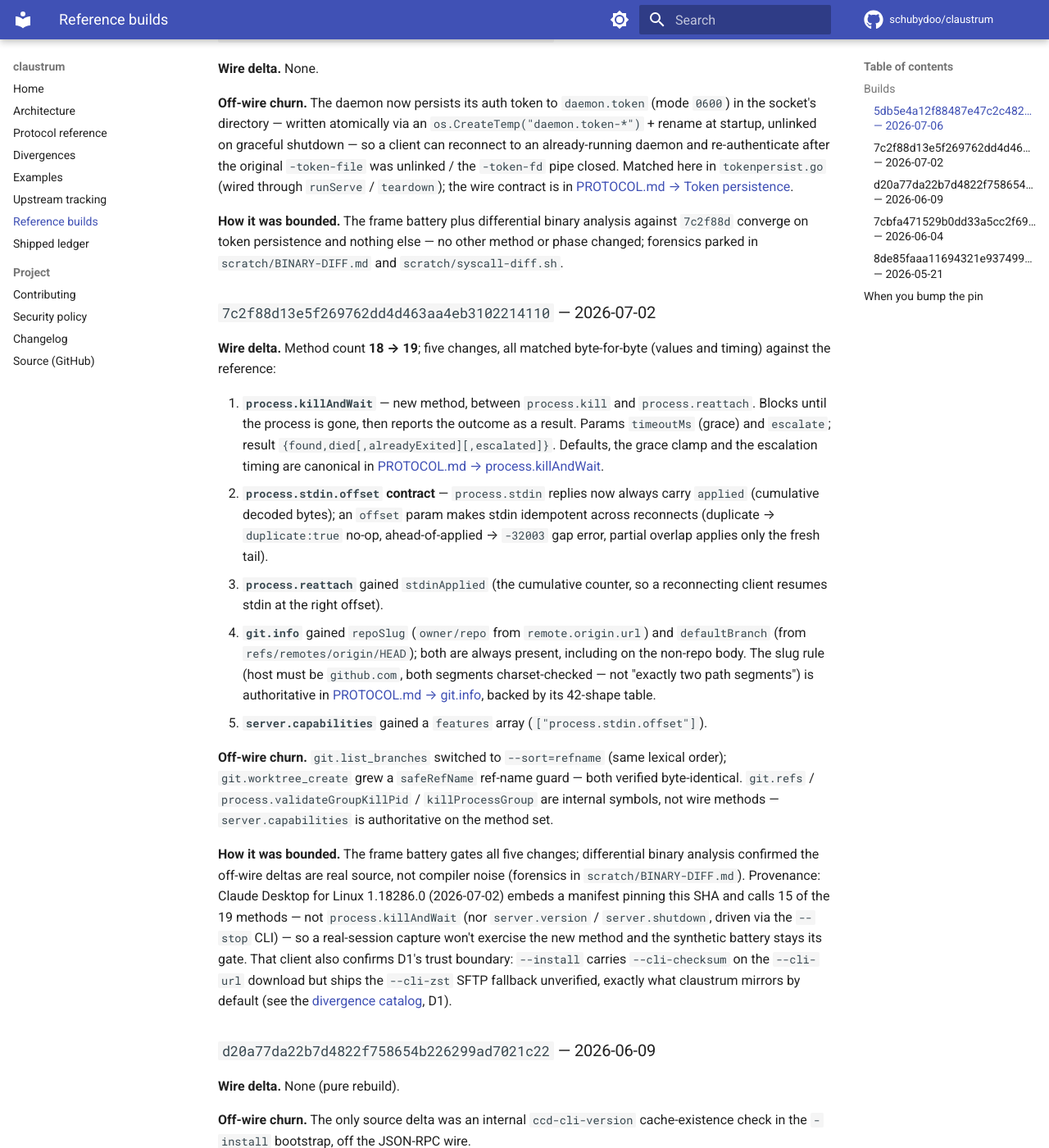
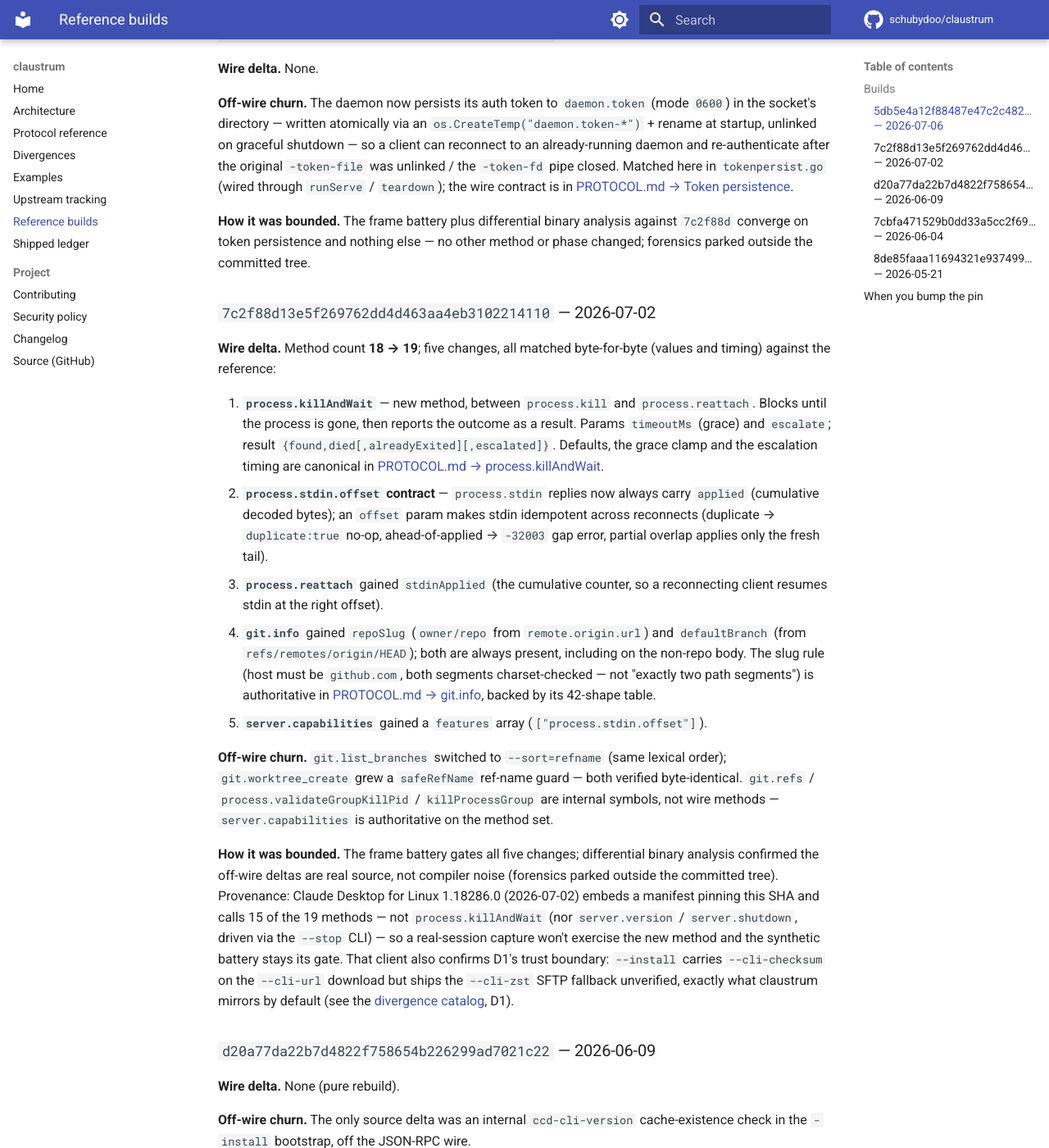
Before and after one commit to schubydoo/claustrum, an MkDocs documentation site: the page built from docs/REFERENCE-BUILDS.md, in a window 1280 px wide and 1400 px high, scrolled down 829 px. Shown: the whole window at 82% size. Built offline with MkDocs 1.6.1 and Material for MkDocs 9.7.7, drawn with Linux system fonts in a browser that asks for light colours; comment, search, counter and statistics services are not loaded; some of the changed text lies outside the part shown.

Commit message:
docs: restore dropped measurement hedges + review nits
Addresses the PR 256 review (real @claude + local pr-reviewer). Docs/config only;
no wire surface.

Important — restore the qualifier the condensation dropped while keeping the
number/row (the class this repo guards against):
- PROTOCOL killAndWait: 30000 ms ceiling is a black-box bracket (29500, 30500];
  7 s reap is measured (timeoutMs:500 vs an unreapable child -> 7.51 s).
- PROTOCOL root destDir: whether the reference refuses it is not measured; the
  guard is justified by our own recursive delete, not a reference claim.
- PROTOCOL files.read D4 table: the socket + two device rows are entailed from
  Mode().IsRegular(), not separately run (footnote restored).
- PROTOCOL process retention: exact 15 min / 60 s are pointer-class; the wire only
  brackets retention to (45 s, 960 s].

Nits:
- DIVERGENCES: six -> seven non-regular shapes (nine in all).
- REFERENCE-BUILDS: drop three unreachable scratch/ pointers.
- ARCHITECTURE: [D11]/[D1] use the #d11/#d1 anchors.
- mkdocs.yml: validation.links.anchors: warn so --strict gates anchors.
- CLAUDE.md: note D4 is the non-threshold divergence.
- CONTRIBUTING.md: perf/build/revert set the changelog section only (bump stays
  patch); only major/minor/patch set the bump.

Co-Authored-By: Claude Opus 4.8 <noreply@anthropic.com>

```diff
--- a/docs/REFERENCE-BUILDS.md
+++ b/docs/REFERENCE-BUILDS.md
@@ -44,8 +44,7 @@ pipe closed. Matched here in `tokenpersist.go` (wired through `runServe` /
 
 **How it was bounded.** The frame battery plus differential binary analysis
 against `7c2f88d` converge on token persistence and nothing else — no other
-method or phase changed; forensics parked in `scratch/BINARY-DIFF.md` and
-`scratch/syscall-diff.sh`.
+method or phase changed; forensics parked outside the committed tree.
 
 ### `7c2f88d13e5f269762dd4d463aa4eb3102214110` — 2026-07-02
 
@@ -80,7 +79,7 @@ the method set.
 
 **How it was bounded.** The frame battery gates all five changes; differential
 binary analysis confirmed the off-wire deltas are real source, not compiler noise
-(forensics in `scratch/BINARY-DIFF.md`). Provenance: Claude Desktop for Linux
+(forensics parked outside the committed tree). Provenance: Claude Desktop for Linux
 1.18286.0 (2026-07-02) embeds a manifest pinning this SHA and calls 15 of the 19
 methods — not `process.killAndWait` (nor `server.version` / `server.shutdown`,
 driven via the `--stop` CLI) — so a real-session capture won't exercise the new
@@ -127,7 +126,7 @@ synchronous `-32603` + Go-exec-error-string contract claustrum already emits
 one-line ledger entry can under-record a build, because an off-wire or
 failure-path change never surfaces in the frame battery — so the bump procedure
 compares more than the wire (see [Upstream tracking](UPSTREAM-TRACKING.md));
-forensics in `scratch/BINARY-DIFF.md`.
+forensics parked outside the committed tree.
 
 ### `8de85faaa11694321e937499a18c7ab88f37c76c` — 2026-05-21
 
--- a/mkdocs.yml
+++ b/mkdocs.yml
@@ -17,6 +17,12 @@ docs_dir: docs
 # of the published site.
 exclude_docs: |
   requirements.txt
+
+# Fail --strict on a broken internal anchor: mkdocs 1.6 reports these at info
+# level, which --strict does not promote on its own.
+validation:
+  links:
+    anchors: warn
 
 theme:
   name: material
```
Also changed, not shown: CLAUDE.md (+3 -1 lines), CONTRIBUTING.md (+4 -3 lines), docs/ARCHITECTURE.md (+2 -2 lines), docs/DIVERGENCES.md (+1 -1 lines), docs/PROTOCOL.md (+18 -7 lines).
